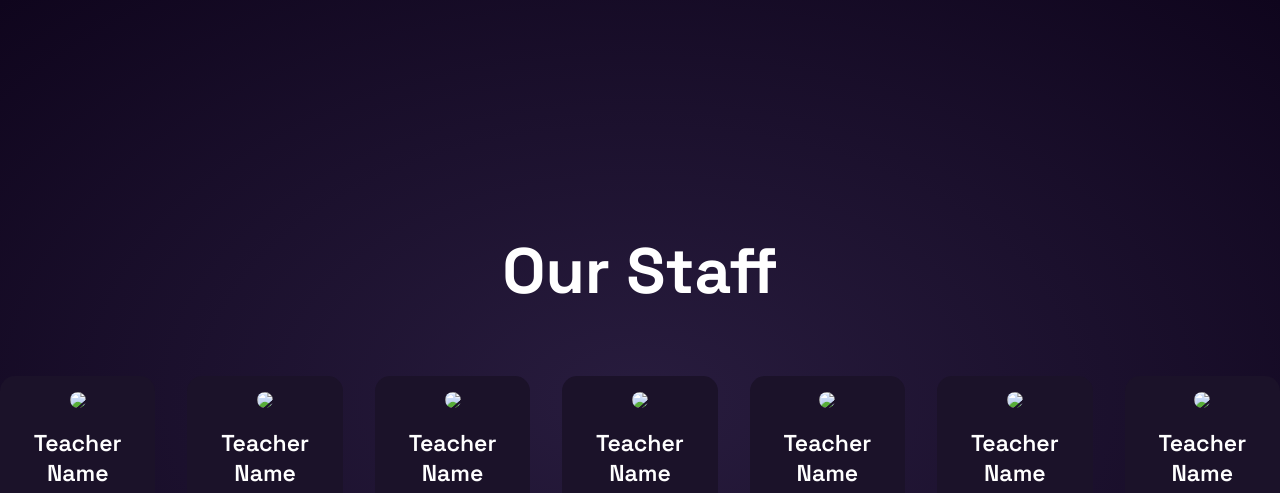
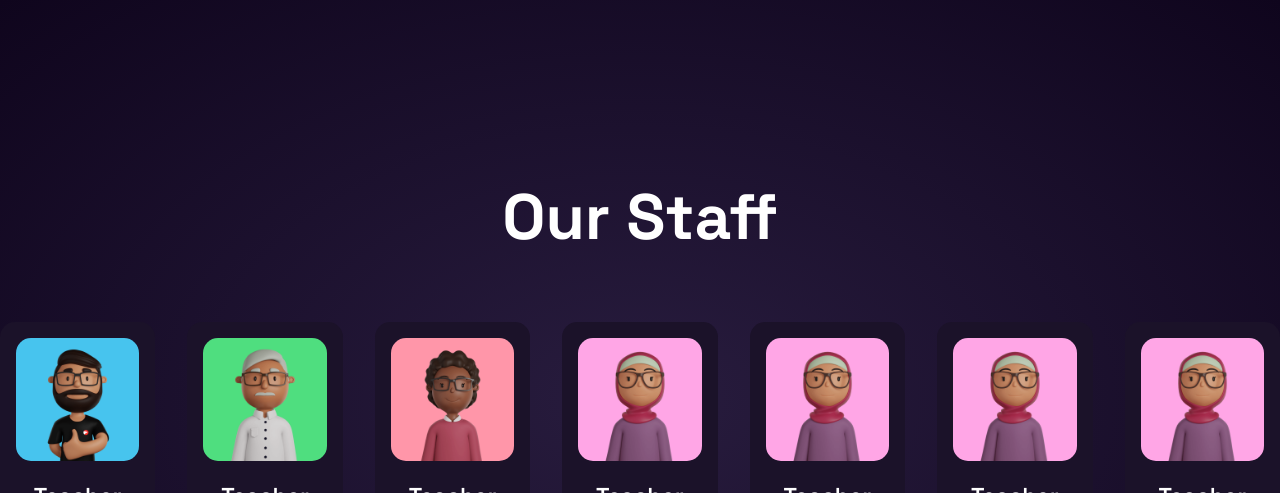
Before and after one commit to niloy-developer/BSGV, a plain HTML site: page Staff.html in a window 1280 px wide. Shown: the top 493 px of the page. Drawn offline with nearby package versions, Linux system fonts and the light colour scheme.

Commit message:
Updated Img

```diff
--- a/Staff.html
+++ b/Staff.html
@@ -21,7 +21,7 @@
 
 		<div class="team-content">
 			<div class="box">
-				<img src="img/01.png">
+				<img src="images/01.png">
 				<h3>Teacher Name</h3>
 				<h5>Position</h5>
 				<div class="icons">
@@ -32,7 +32,7 @@
 			</div>
 
 			<div class="box">
-				<img src="img/02.png">
+				<img src="images/02.png">
 				<h3>Teacher Name</h3>
 				<h5>Position</h5>
 				<div class="icons">
@@ -43,7 +43,7 @@
 			</div>
 
 			<div class="box">
-				<img src="img/03.png">
+				<img src="images/03.png">
 				<h3>Teacher Name</h3>
 				<h5>Position</h5>
 				<div class="icons">
@@ -54,7 +54,7 @@
 			</div>
 
 			<div class="box">
-				<img src="img/04.png">
+				<img src="images/04.png">
 				<h3>Teacher Name</h3>
 				<h5>Position</h5>
 				<div class="icons">
@@ -64,7 +64,7 @@
 				</div>
 			</div>
 			<div class="box">
-				<img src="img/04.png">
+				<img src="images/04.png">
 				<h3>Teacher Name</h3>
 				<h5>Position</h5>
 				<div class="icons">
@@ -74,7 +74,7 @@
 				</div>
 			</div>
 			<div class="box">
-				<img src="img/04.png">
+				<img src="images/04.png">
 				<h3>Teacher Name</h3>
 				<h5>Position</h5>
 				<div class="icons">
@@ -84,7 +84,7 @@
 				</div>
 			</div>
 			<div class="box">
-				<img src="img/04.png">
+				<img src="images/04.png">
 				<h3>Teacher Name</h3>
 				<h5>Position</h5>
 				<div class="icons">
```
Also changed, not shown: error-404.html (+1 -1 lines).
